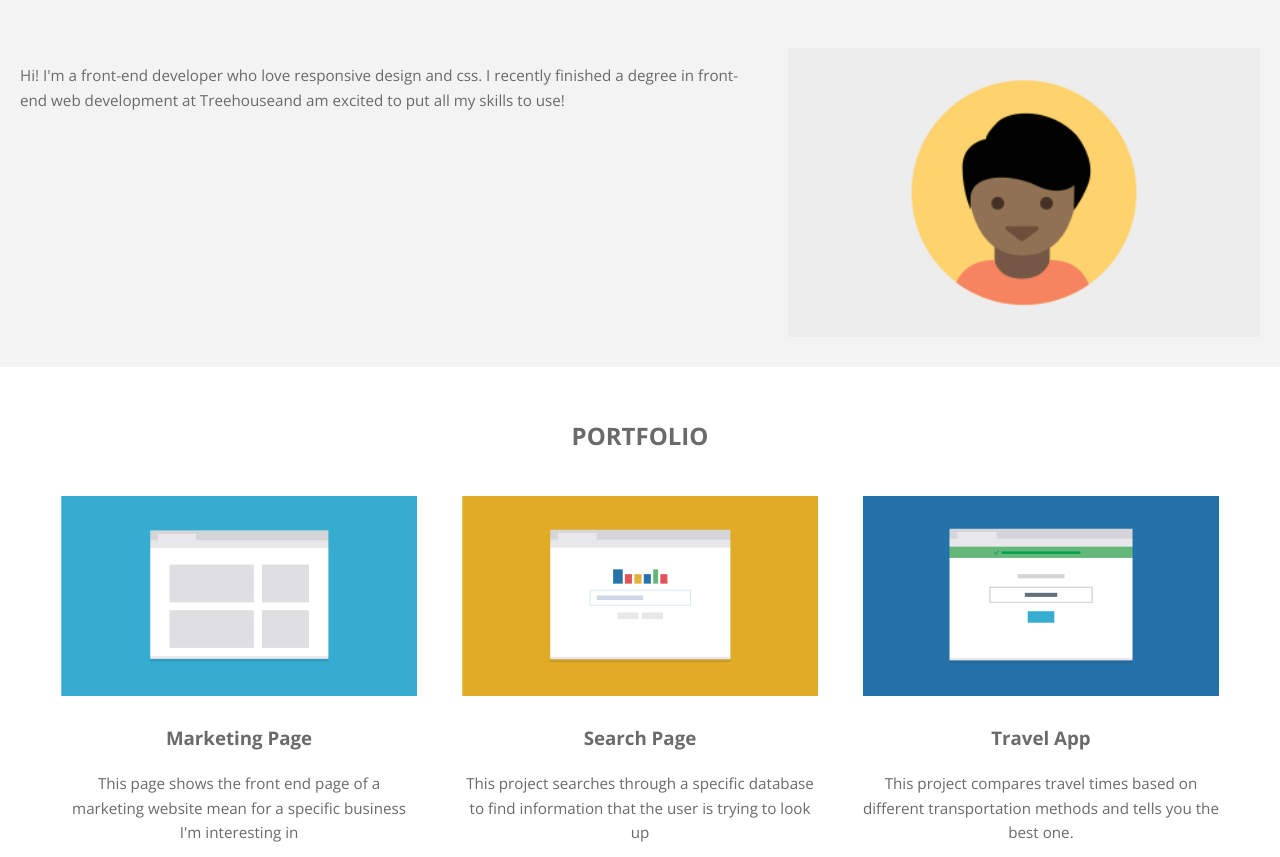
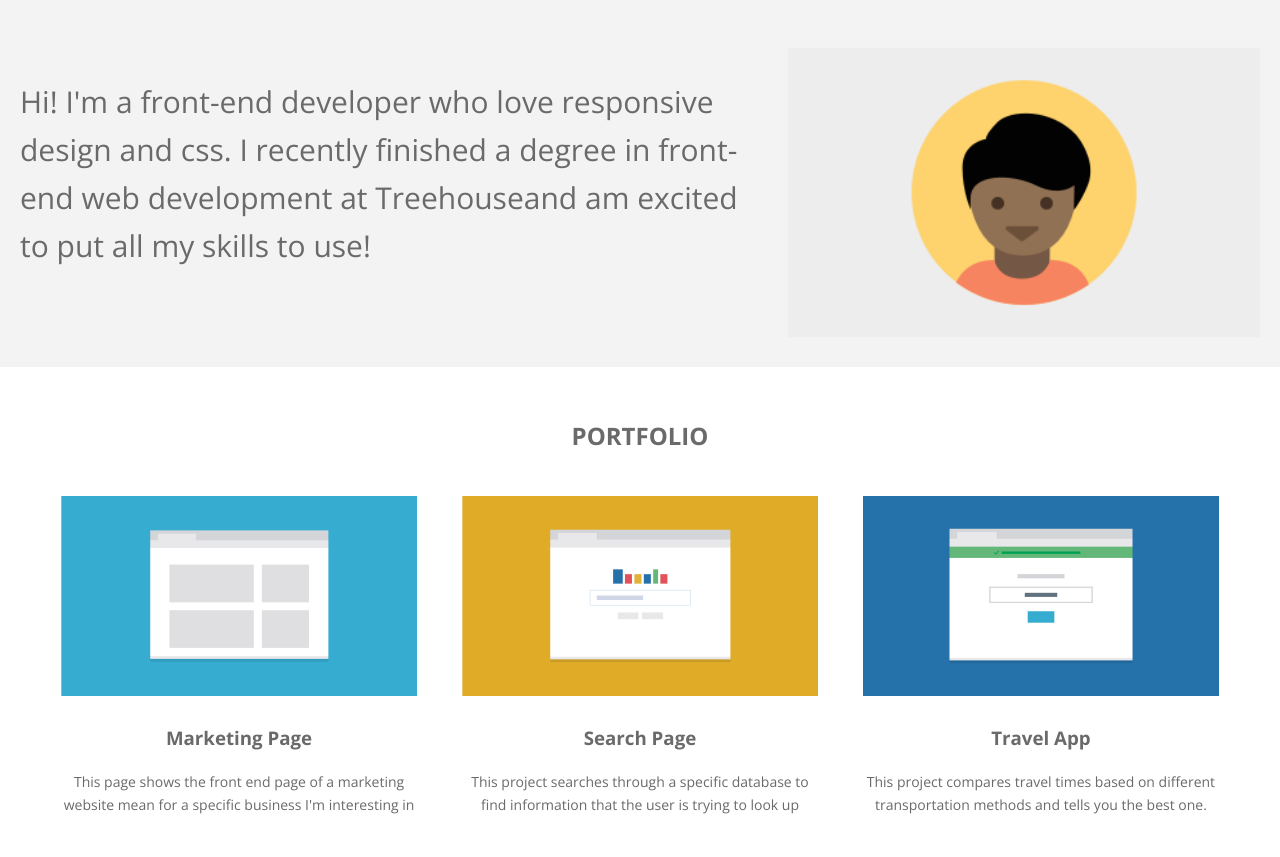
Before and after one commit to jesusjavierm1/Project_2_Responsive_Layout, a plain HTML site: page index.html in a window 1280 px wide. Shown: the part 76-933 px from the top of the page. Drawn offline with nearby package versions, Linux system fonts and the light colour scheme.

Commit message:
layout fixed

```diff
--- a/css/styles.css
+++ b/css/styles.css
@@ -13,8 +13,9 @@ body {
 }
 
 p {
-    font-size: .95em;
+    font-size: 14px;
     padding-bottom: 10px;
+    overflow-wrap: break-word;
 }
 
 h1,
@@ -31,10 +32,11 @@ a {
 /* =================================
   Base Layout Styles
 ==================================== */
-
+p{
+  overflow-wrap: break-word;
+}
 .wrap{
     text-align: center;
-
 }
 
 .main-header,
@@ -45,6 +47,10 @@ a {
 .banner-img{
     padding-left: 20px;
     padding-right: 20px;
+}
+
+.container{
+  vertical-align: top;
 }
 
 .main-nav li,
@@ -67,9 +73,7 @@ span, .main-footer{
 .banner-img{
     width: 80%;
 }
-.title{
-    /*padding-bottom: 20px;*/
-}
+
 
 .wrap-portfolio{
     background: #FFFFFF;
@@ -116,6 +120,14 @@ span, .main-footer{
 
 @media (min-width: 768px) {
 
+    p.description-banner {
+      font-size: 20px;
+    }
+
+    p{
+      overflow-wrap: break-word;
+    }
+
     nav.main-nav li{
         display: inline-block;
     }
@@ -137,11 +149,14 @@ span, .main-footer{
         float: right;
         width: 40%;
     }
-
+    .container-wrap{
+      min-width: 768px;
+    }
     .container{
         display: inline-block;
-        width: 48%;
+        width: 40%;
         padding-top: 20px;
+        height: 5%;
     }
     .feat-img {
         width: 100%;
@@ -170,6 +185,14 @@ span, .main-footer{
 
 @media (min-width: 1024px) {
 
+  .container-wrap{
+    min-width: 768px;
+  }
+
+  p.description-banner {
+  font-size: 30px;
+  }
+
     .name{
         float: left;
     }
```
